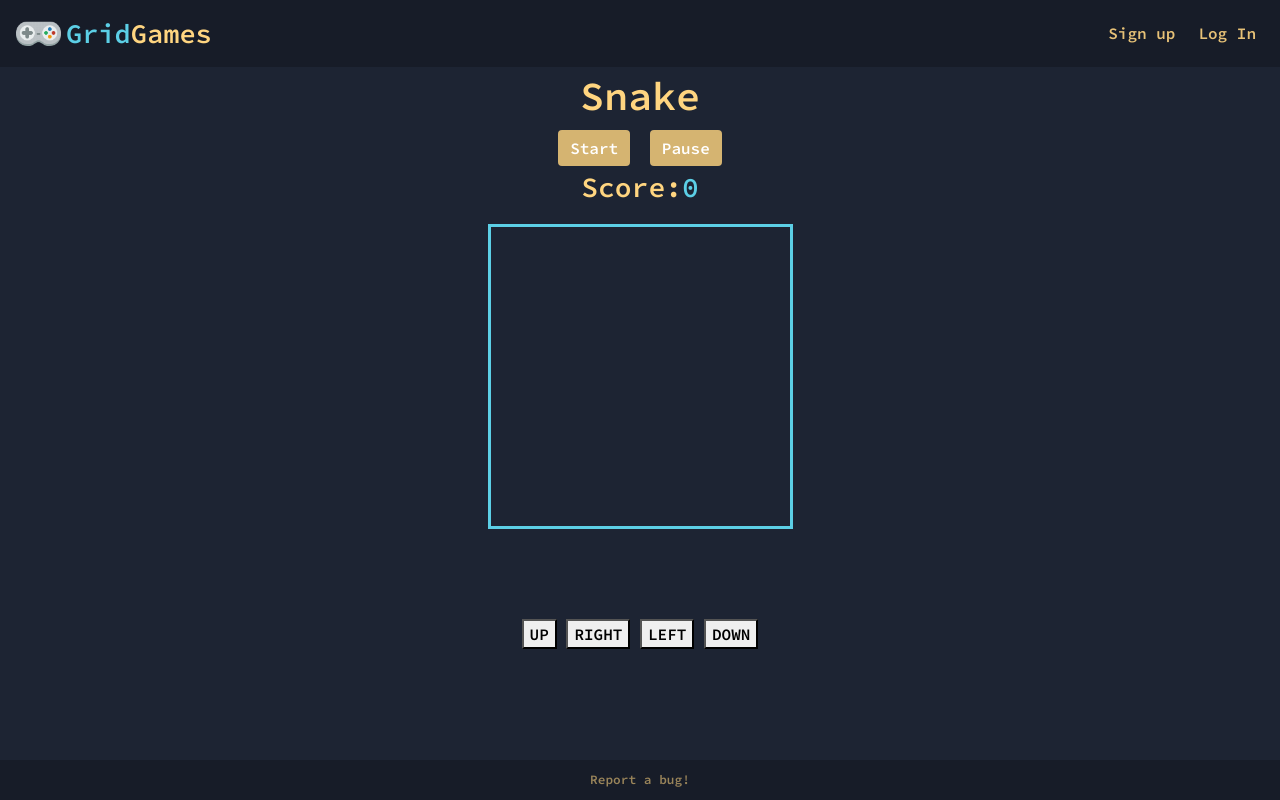
After one commit to tremar123/grid-games, a Flask app: page /snake in a window 1280 px wide. The commit adds this page. Run offline with Flask 2, Linux system fonts and the light colour scheme.

Commit message:
snake functional TODO: design and button controls

```diff
--- a/games.py
+++ b/games.py
@@ -16,3 +16,8 @@ def whac_a_mole():
 # @login_required
 def connect_four():
     return render_template("connect-four.html")
+
+@app.route("/snake")
+# @login_required
+def snake():
+    return render_template("snake.html")
--- a/static/connect-four/connect-four.css
+++ b/static/connect-four/connect-four.css
@@ -36,7 +36,7 @@ h3 {
 }
 
 .swal-title {
-    color: white;
+    color: #ffd580;
 }
 
 .swal-button {
--- a/static/connect-four/connect-four.js
+++ b/static/connect-four/connect-four.js
@@ -125,7 +125,6 @@ document.addEventListener("DOMContentLoaded", () => {
                 swal({
                     title: "Player 2 wins!",
                     button: "Play again",
-                    background: "red",
                 }).then(function() {
                     location.reload();
                 });
--- /dev/null
+++ b/static/snake/snake.css
@@ -0,0 +1,57 @@
+.grid {
+    width: 305px;
+    height: 305px;
+    display: flex;
+    flex-wrap: wrap;
+    border: solid #5ccfe6;
+    margin: auto;
+    margin-bottom: 90px;
+    margin-top: 20px;
+}
+
+.grid div {
+    width: 30px;
+    height: 30px;
+}
+
+.snake {
+    background-color: #ffd580;
+}
+
+.btn {
+    margin: 5px;
+}
+
+h1 {
+    margin: 5px;
+    padding: 0px;
+}
+
+.apple {
+    background-color: red;
+}
+
+span {
+    color: #5ccfe6;
+}
+
+.swal-modal {
+    background-color: #171c28;
+}
+
+.swal-title {
+    color: #ffd580;
+}
+
+.swal-button {
+    background-color: #5ccfe6;
+}
+
+.swal-button:hover {
+    background-color: #5ccfe6 !important;
+    box-shadow: 0 0 10px #5ccfe6;
+}
+
+.swal-text {
+    color: #5ccfe6;
+}
--- /dev/null
+++ b/static/snake/snake.js
@@ -0,0 +1,136 @@
+document.addEventListener("DOMContentLoaded", () => {
+    const squares = document.querySelectorAll(".grid div");
+    const scoreDisplay = document.querySelector("h3 span");
+    const button = document.querySelector(".start");
+    const pause = document.querySelector(".pause");
+
+    const UP = document.querySelector("#up");
+    const RIGHT = document.querySelector("#right");
+    const LEFT = document.querySelector("#left");
+    const DOWN = document.querySelector("#down");
+
+    const width = 10;
+    let currentIndex = 0;
+    let appleIndex = 0;
+    let currentSnake = [2, 1, 0];
+    let direction = 1;
+    let score = 0;
+    let speed = 0.9;
+    let intervalTime = 0;
+    let interval = 0;
+
+    window.addEventListener("keydown", function(e) {
+        if(["Space","ArrowUp","ArrowDown","ArrowLeft","ArrowRight"].indexOf(e.code) > -1) {
+            e.preventDefault();
+        }
+    }, false);
+
+    function startGame() {
+        currentSnake.forEach(index => squares[index].classList.remove("snake"));
+        squares[appleIndex].classList.remove("apple");
+        clearInterval(interval);
+        score = 0;
+        randomApple();
+        direction = 1;
+        scoreDisplay.innerHTML = score;
+        intervalTime = 1000;
+        currentSnake = [2, 1, 0];
+        currentIndex = 0;
+        currentSnake.forEach(index => squares[index].classList.add("snake"));
+        interval = setInterval(moveOutComes, intervalTime);
+        button.innerHTML = "Restart";
+    }
+
+    function moveOutComes() {
+        //hitting border
+        if (
+            (currentSnake[0] + width >= (width * width) && direction === width) || //if hits bottom
+            (currentSnake[0] % width === width -1 && direction === 1) || //if hits right
+            (currentSnake[0] % width === 0 && direction === -1) || //if hits left
+            (currentSnake[0] - width < 0 && direction === -width) || //if hits top
+            squares[currentSnake[0] + direction].classList.contains("snake")
+        ) {
+            return swal({
+                title: "GAME OVER!",
+                text: "Your score: " + score,
+                button: "Play again",
+            }).then(function() {
+                clearInterval(interval);
+                startGame();
+            });
+        }
+
+        const tail = currentSnake.pop();
+        squares[tail].classList.remove("snake");
+        currentSnake.unshift(currentSnake[0] + direction)
+
+        //getting apple
+        if (squares[currentSnake[0]].classList.contains("apple")) {
+            squares[currentSnake[0]].classList.remove("apple");
+            squares[tail].classList.add("snake");
+            currentSnake.push(tail);
+            randomApple();
+            score++;
+            scoreDisplay.textContent = score;
+            clearInterval(interval);
+            intervalTime = intervalTime * speed;
+            interval = setInterval(moveOutComes, intervalTime);
+        }
+        squares[currentSnake[0]].classList.add("snake");
+    }
+
+    function randomApple() {
+        do {
+            appleIndex = Math.floor(Math.random() * squares.length);
+        }
+        while (squares[appleIndex].classList.contains("snake"))
+        squares[appleIndex].classList.add("apple");
+    }
+
+    function control(e) {
+        squares[currentIndex].classList.remove("snake");
+
+        if (e.keyCode === 39) {
+            direction = 1; //go right
+        }
+        else if (e.keyCode === 38) {
+            direction = -width; //go up
+        }
+        else if (e.keyCode === 37) {
+            direction = -1; //go left
+        }
+        else if (e.keyCode === 40) {
+            direction = +width; //go down
+        }
+    }
+
+    function pauseGame() {
+        alert("Paused");
+    }
+
+    document.addEventListener("keyup", control);
+    button.addEventListener("click", startGame);
+    pause.addEventListener("click", pauseGame);
+    UP.addEventListener("click", upBtn)
+    RIGHT.addEventListener("click", rightBtn)
+    LEFT.addEventListener("click", leftBtn)
+    DOWN.addEventListener("click", downBtn)
+
+function rightBtn() {
+    squares[currentIndex].classList.remove("snake");
+    direction = 1;
+}
+function upBtn() {
+    squares[currentIndex].classList.remove("snake");
+    direction = -width;
+}
+function leftBtn() {
+    squares[currentIndex].classList.remove("snake");
+    direction = -1;
+}
+function downBtn() {
+    squares[currentIndex].classList.remove("snake");
+    direction = +width;
+}
+
+})
--- a/templates/index.html
+++ b/templates/index.html
@@ -4,4 +4,5 @@
 	<a href="/memory-game">memory game</a>
 	<a href="/whac-a-mole">whac-a-mole</a>
 	<a href="/connect-four">connect-four</a>
+	<a href="/snake">snake</a>
 {% endblock %}
--- /dev/null
+++ b/templates/snake.html
@@ -0,0 +1,128 @@
+{% extends "layout.html" %}
+
+{% block head %}
+    <link rel="stylesheet" href="/static/snake/snake.css">
+    <script src="/static/snake/snake.js"></script>
+    <script src="https://unpkg.com/sweetalert/dist/sweetalert.min.js"></script>
+{% endblock %}
+
+{% block title %}
+    : Snake
+{% endblock %}
+
+{% block main %}
+    <h1>Snake</h1>
+    <button class="start btn">Start</button>
+    <button class="pause btn">Pause</button>
+    <h3 class="score">Score:<span>0</span></h3>
+
+    <div class="grid">
+         <div></div>
+         <div></div>
+         <div></div>
+         <div></div>
+         <div></div>
+         <div></div>
+         <div></div>
+         <div></div>
+         <div></div>
+         <div></div>
+         <div></div>
+         <div></div>
+         <div></div>
+         <div></div>
+         <div></div>
+         <div></div>
+         <div></div>
+         <div></div>
+         <div></div>
+         <div></div>
+         <div></div>
+         <div></div>
+         <div></div>
+         <div></div>
+         <div></div>
+         <div></div>
+         <div></div>
+         <div></div>
+         <div></div>
+         <div></div>
+         <div></div>
+         <div></div>
+         <div></div>
+         <div></div>
+         <div></div>
+         <div></div>
+         <div></div>
+         <div></div>
+         <div></div>
+         <div></div>
+         <div></div>
+         <div></div>
+         <div></div>
+         <div></div>
+         <div></div>
+         <div></div>
+         <div></div>
+         <div></div>
+         <div></div>
+         <div></div>
+         <div></div>
+         <div></div>
+         <div></div>
+         <div></div>
+         <div></div>
+         <div></div>
+         <div></div>
+         <div></div>
+         <div></div>
+         <div></div>
+         <div></div>
+         <div></div>
+         <div></div>
+         <div></div>
+         <div></div>
+         <div></div>
+         <div></div>
+         <div></div>
+         <div></div>
+         <div></div>
+         <div></div>
+         <div></div>
+         <div></div>
+         <div></div>
+         <div></div>
+         <div></div>
+         <div></div>
+         <div></div>
+         <div></div>
+         <div></div>
+         <div></div>
+         <div></div>
+         <div></div>
+         <div></div>
+         <div></div>
+         <div></div>
+         <div></div>
+         <div></div>
+         <div></div>
+         <div></div>
+         <div></div>
+         <div></div>
+         <div></div>
+         <div></div>
+         <div></div>
+         <div></div>
+         <div></div>
+         <div></div>
+         <div></div>
+         <div></div>
+    </div>
+
+    <!--TODO: show only on small screens
+    or maybe on touch screens if possible and design-->
+    <button id="up">UP</button>
+    <button id="right">RIGHT</button>
+    <button id="left">LEFT</button>
+    <button id="down">DOWN</button>
+{% endblock %}
--- a/templates/whac-a-mole.html
+++ b/templates/whac-a-mole.html
@@ -3,6 +3,7 @@
 {% block head %}
     <link rel="stylesheet" href="/static/whac-a-mole/whac-a-mole.css">
     <script src="/static/whac-a-mole/whac-a-mole.js"></script>
+    <script src="https://unpkg.com/sweetalert/dist/sweetalert.min.js"></script>
 {% endblock %}
 
 {% block title %}
@@ -11,8 +12,8 @@
 
 {% block main %}
     <h1>Whac-a-mole</h1>
-    <h2>Time left:<span id="time-left">30</span><span>s</span></h2>
-    <h2>Score:<span id="score">0</span></h2>
+    <h3>Time left:<span id="time-left">20</span><span>s</span></h3>
+    <h3>Score:<span id="score">0</span></h3>
 
     <div class="grid">
         <div class="row">
```
Also changed, not shown: static/whac-a-mole/whac-a-mole.css (+21 -0 lines), static/whac-a-mole/whac-a-mole.js (+7 -2 lines).
